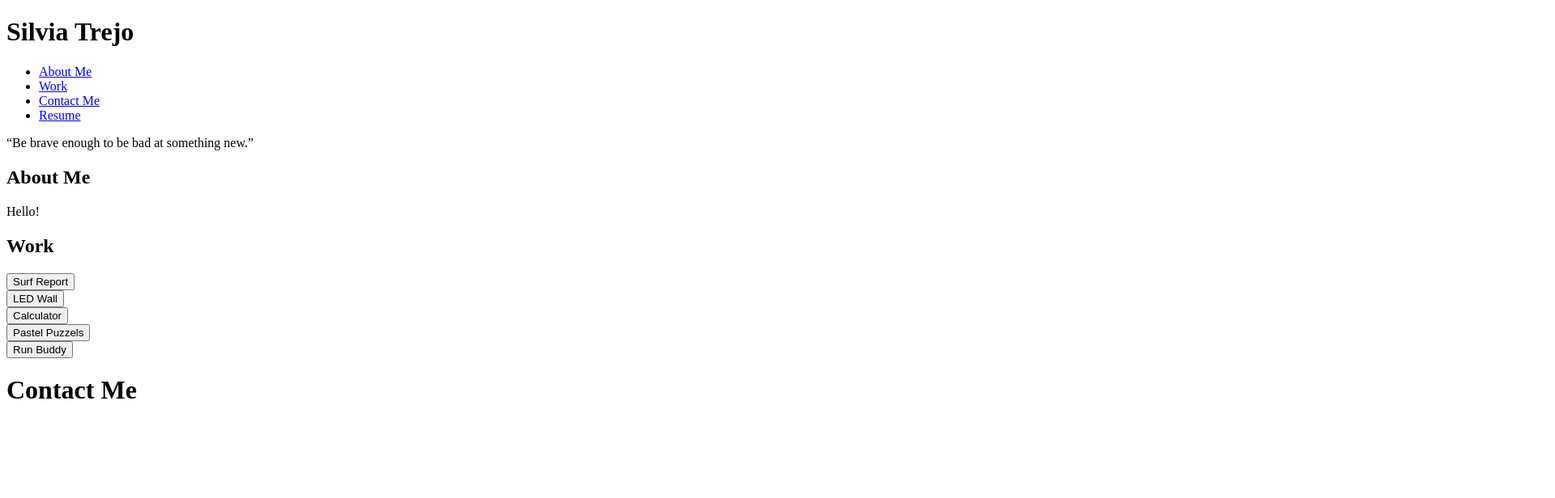
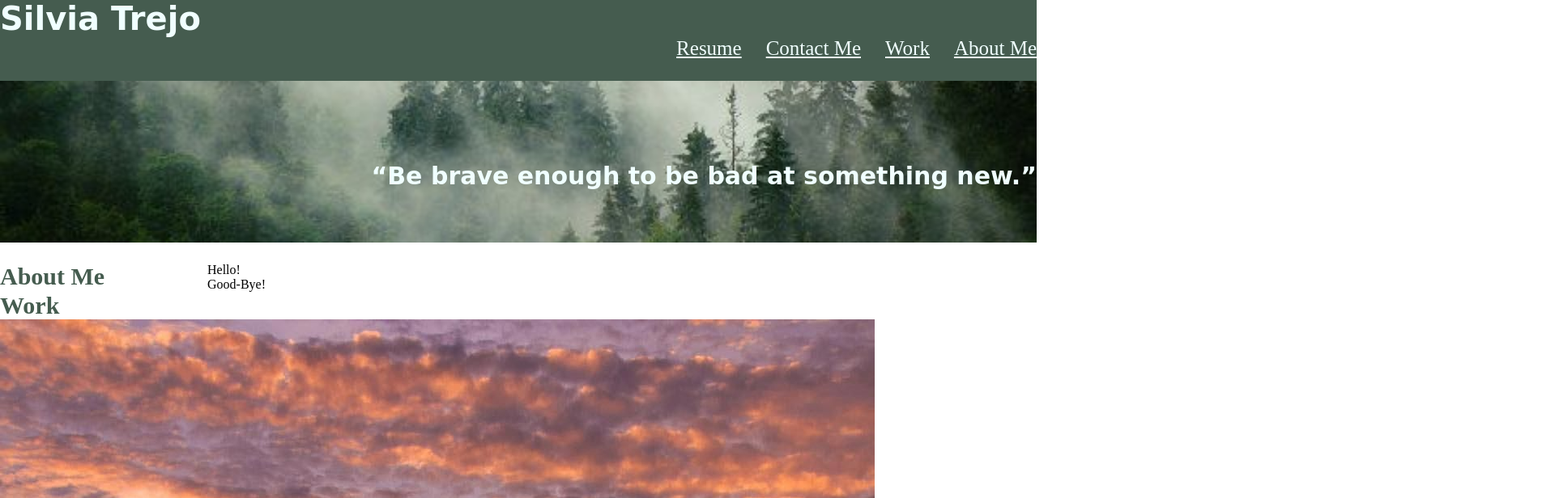
Before and after one commit to sytrejo/portfolio, a plain HTML site: page Assets/index.html in a window 1280 px wide. Shown: the top 616 px of the page at 81% size, 1920 px wide, since content can reach past the window. Drawn offline with Linux system fonts and the light colour scheme; files whose address does not match are found by name.

Commit message:
Updating the CSS style sheet and the index file

```diff
--- a/Assets/css/stylesheet.css
+++ b/Assets/css/stylesheet.css
@@ -0,0 +1,64 @@
+*{
+    box-sizing: border-box;
+    padding: 0;
+    margin:0;
+}
+
+body{
+    background: color #6d7696;
+    min-height: 100vh;
+}
+
+header{
+    background-color:#455C4F;
+    min-height: 100px;
+}
+
+header h1{
+    display: inline;
+    font-size:40px;
+    color: azure;
+    font-family: cursive;
+}
+nav ul{
+    list-style-type: none;
+}
+
+nav ul li{
+    display: inline-block;
+    margin-left: 30px;
+    font-size: 25px;
+    font-family:'Times New Roman', Times, serif ;
+    float: right;
+}
+
+nav a{
+    color: azure;
+}
+
+.background h3{
+    display: block;
+    font-size: 30px;
+    color: azure;
+    font-family: cursive;
+    padding-top: 100px;
+    float: right;
+}
+
+.Mountains{
+    min-height: 200px;
+    width: 100%;
+    margin-bottom: 25px;
+    background-size: cover;
+    background-position: center;
+    background-image: url("/Users/silviatrejo/Desktop/Bootcamp/Homework/portfolio/Assets/images/Mountains.jpeg");
+}
+
+main h1{
+    width: 20%;
+    float: left;
+    color:#455C4F;
+    font-size: 30px;
+    font-family: 'Times New Roman', Times, serif;
+}
+/* pallet colors I want to use  #6D7696, #59484F, #455C4F, #CC5543, #EDB579, #DBE6AF
--- a/Assets/index.html
+++ b/Assets/index.html
@@ -1,10 +1,10 @@
 <!DOCTYPE html>
 <html lang="en-us">
+
 <head>
+    <meta charset="UTF-8" />
+    <link rel="stylesheet" href="css/stylesheet.css">
     <title>Silvia Trejo</title>
-    <meta charset="UTF-8">
-    <meta name="viewport" content="width=device-width,initial-scale=1">
-    <link rel="stylesheet" href="css/stylesheet.css">
 </head>
 
 <body>
@@ -12,53 +12,84 @@
         <h1>Silvia Trejo</h1>
         <nav>
             <ul>
-                <li><a href="#about-me">About Me</a></li>
-                <li><a href="#work">Work</a></li>
-                <li><a href="#contact-me">Contact Me</a></li>
-                <li><a href="#resume">Resume</a></li> <!--don't forget to add the id's to the classes to link them to the navigation bar-->
+                <li><a href="#About-Me">About Me</a></li>
+                <li><a href="#Work">Work</a></li>
+                <li><a href="#Contact-Me">Contact Me</a></li>
+                <li><a href="#Resume">Resume</a></li>
             </ul>
         </nav>
     </header>
 
-    <figure class="backgroundImage"></figure><!--find the background image for the navigation bar-->
-    <figcaption>“Be brave enough to be bad at something new.”</figcaption><!--either make it into a section or style it with the css file-->
+<section class="background">
+    <h3>“Be brave enough to be bad at something new.”</h3>
+    <figure class="Mountains"></figure>
+</section>
 
-    <main>
-            <article class="About me">
-                <h1>About Me</h1>
-                <p>Hello!</p>
-            </article>
-            <article class="Work">
-                <h1>Work</h1>
-                <section>
-                    <button type="Surf Report">Surf Report</button>
-                </section>
+<main>
+    <section>
+        <article class="About-Me" alt="About-Me" id="About-Me">
+            <h1>About Me</h1>
+            <p>Hello!</p>
+            <p>Good-Bye!</p>
+        </article>
+    </section>
 
-                <section>
-                    <button type="LED-Wall">LED Wall</button>
-                </section>
+    <section class= "Work" alt="Work" id="Work">
+        <h1>Work</h1>
 
-                <section>
-                    <button type="Calculator">Calculator</button>
-                </section>
+        <article class="Surf-Report" alt="Surf-Report" id="Surf-Report">
+            <img src="images/Surf-Report.jpeg"  alt= "Surf-Report"/>
+            <h2>Surf Report</h2>
+            <h3>MERN Stack</h3>
+        </article>
 
-                <section>
-                    <button type="Pastel-Puzzels">Pastel Puzzels</button>
-                </section>
+        <article class="LED-Wall" alt="LED-Wall" id="LED-Wall">
+            <img src="images/LES-Wall.jpeg"  alt= "LED-Wall"/>
+            <h2>LED Wall </h2>
+            <h3>Node/IoT</h3>
+        </article>
 
-                <section>
-                    <button type="Run-Buddy">Run Buddy</button>
-                </section>
+        <article class="Calculator" alt="Calculator" id="Calculator">
+            <img src="images/Calculator.jpeg"  alt= "Calculator"/>
+            <h2>Calculator</h2>
+            <h3>React/JavaScript/CSS</h3>
+        </article>
 
-            </article>
-    </main>
+        <article class="Pastel-Puzzels" alt="Pastel-Puzzels" id="Pastel-Puzzels">
+            <img src="images/Puzzle.jpeg"  alt= "Pastel-Puzzels"/>
+            <h2>Pastel Puzzles</h2>
+            <h3>MERN Stack</h3>
+        </article>
+
+        <article class="Run-Buddy" alt="Run-Buddy" id="Run-Buddy">
+            <img src="images/Run-Buddy.jpeg"  alt= "Run-Buddy"/>
+            <h2>Run Buddy</h2>
+            <h3>HTML/CSS</h3>
+        </article>
+
+    </section>
+
+</main>
+
+
+    <footer class="Contact-Me" alt="Contact-Me" id="Contact-Me">
+        <h1>Contact Me</h1>
+       <table>
+           <tr>
+                <th>Phone Number</th>
+                <th>E-mail</th>
+                <th>GitHub</th>
+                <th>LinkedIn</th>
+           </tr>
+           <tr>
+               <td>404.429.7357</td>
+               <td>s.y.trejo26@gmail.com</td>
+               <td>sytrejo</td>
+               <td><a href="https://www.linkedin.com/in/silvia-trejo/">Click Here!</a></td>
+           </tr>
+       </table>
+    </footer>
 
 </body>
 
-    <footer>
-    <h1>Contact Me </h1>
-
-
-
-    </footer>
 </html>
```
Also changed, not shown: Assets/images/Background.jpeg (added), Assets/images/Calculator.jpeg (added), Assets/images/LES-Wall.jpeg (added), Assets/images/Mountains.jpeg (added), Assets/images/Puzzle.jpeg (added), Assets/images/Run-Buddy.jpeg (added), Assets/images/Surf-Report.jpeg (added), 3 other files.
